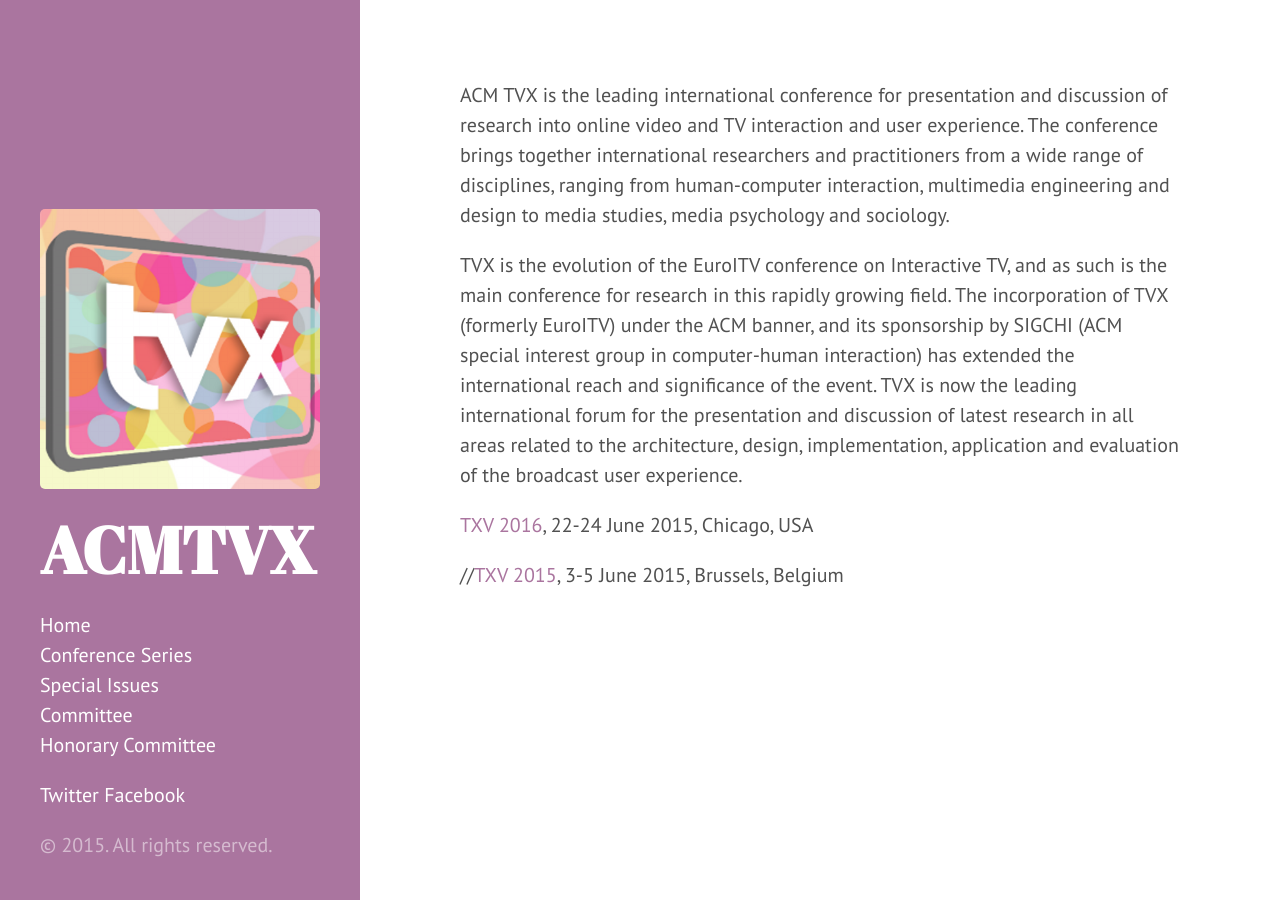
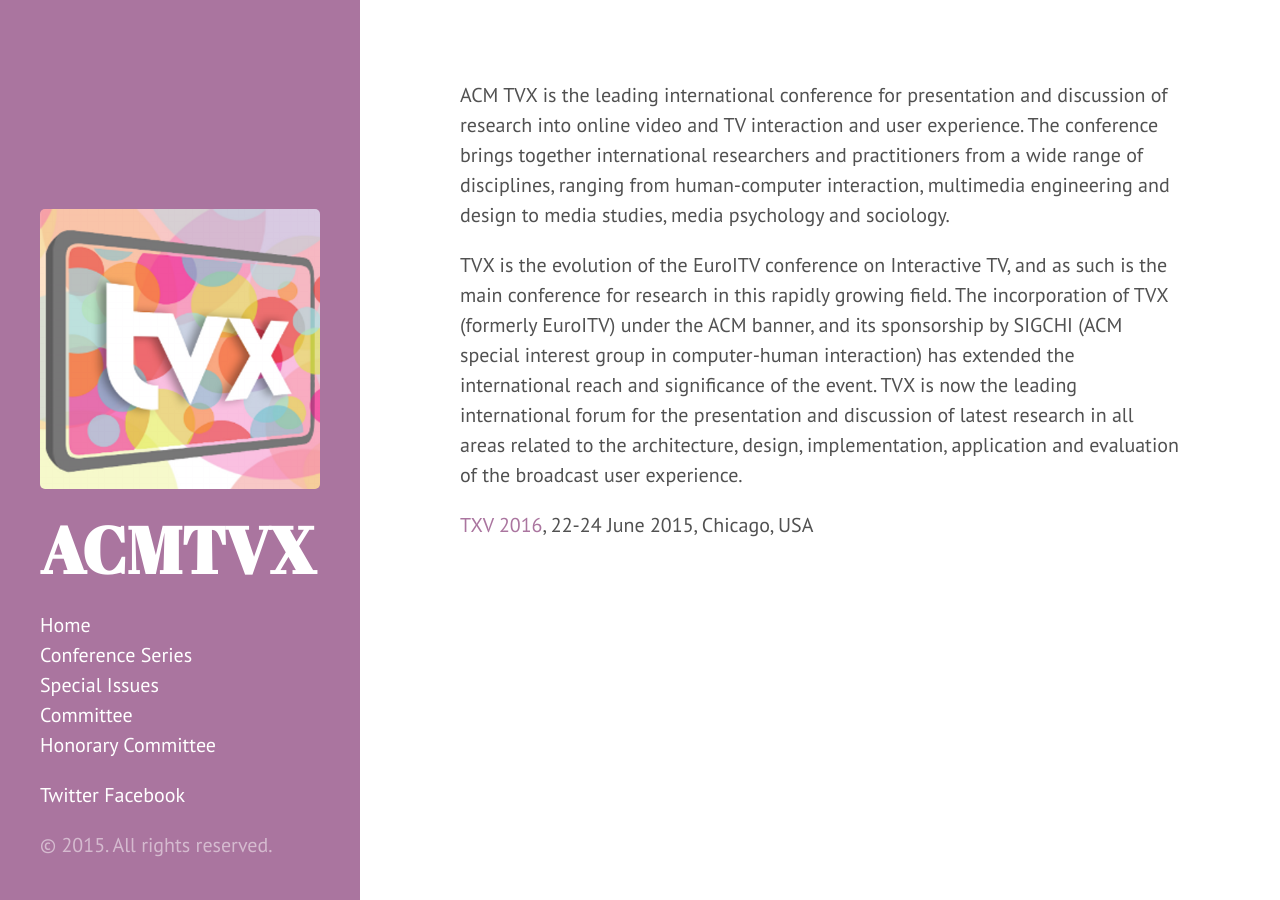
Before and after one commit to acmtvx/www, a Jekyll site: the page built from index.md, in a window 1280 px wide. Built offline with Jekyll 4.4.1, drawn with Linux system fonts in a browser that asks for light colours; Markdown is read by kramdown in place of the engine named in the settings.

Commit message:
Update index.md

```diff
--- a/index.md
+++ b/index.md
@@ -8,5 +8,3 @@ ACM TVX is the leading international conference for presentation and discussion
 TVX is the evolution of the EuroITV conference on Interactive TV, and as such is the main conference for research in this rapidly growing field.  The incorporation of TVX (formerly EuroITV) under the ACM banner, and its sponsorship by SIGCHI (ACM special interest group in computer-human interaction) has extended the international reach and significance of the event. TVX is now the leading international forum for the presentation and discussion of latest research in all areas related to the architecture, design, implementation, application and evaluation of the broadcast user experience.
 
 [TXV 2016](http://tvx2016.com/), 22-24 June 2015, Chicago, USA
-
-//[TXV 2015](http://tvx2015.com/), 3-5 June 2015, Brussels, Belgium
```
